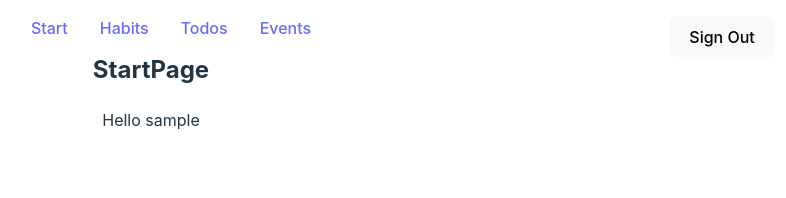
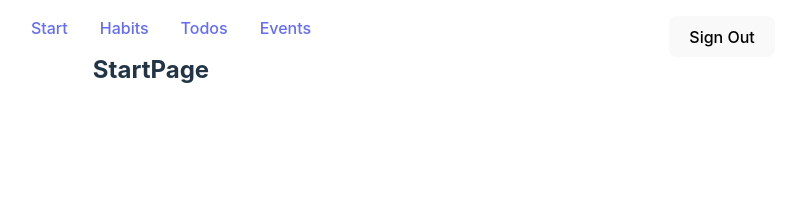
Before and after one commit to gabrielricrey/Productivity-Assistant-Application, a React (Vite) app: page /start in a window 1280 px wide. Shown: the top 198 px of the page, without its empty margins (489-1275 px from the left). Built offline with nearby package versions, Linux system fonts and the light colour scheme; sample sign-in values are in the browser's storage.

Commit message:
Added divs on startpage

```diff
--- a/src/pages/StartPage.jsx
+++ b/src/pages/StartPage.jsx
@@ -17,7 +17,9 @@ const StartPage = () => {
     return(
         <>
         <h2>StartPage</h2>
-        <p>Hello {user?.username}</p>
+        <div className="william"></div>
+        <div className="kalle"></div>
+        <div className="gabriel"></div>
         </>
     )
 }
```
